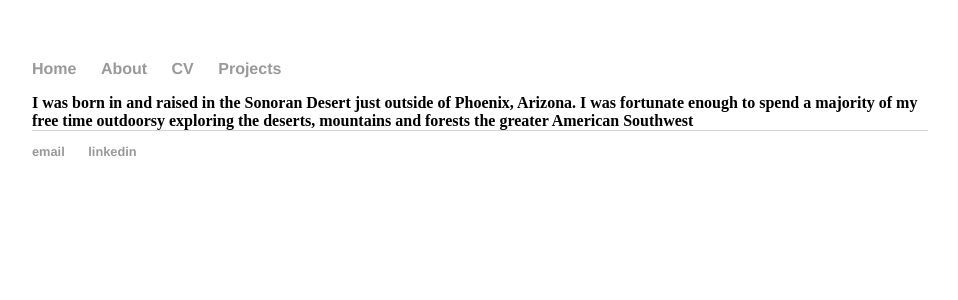
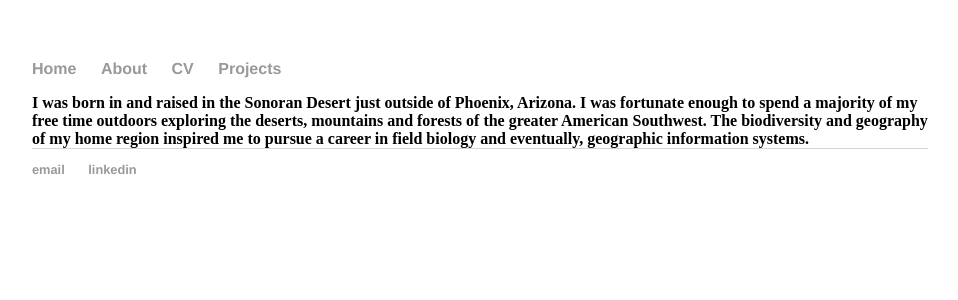
Before and after one commit to codywoody10/codywoody10.github.io, a Jekyll site: the page about.index.html, which Jekyll copies as it is, in a window 1280 px wide. Shown: the top 300 px of the page, without its empty margins (160-1118 px from the left). Built offline with Jekyll 4.4.1, drawn with Linux system fonts in a browser that asks for light colours.

Commit message:
Update about.index.html

```diff
--- a/about.index.html
+++ b/about.index.html
@@ -16,7 +16,7 @@
 		</nav>
 		<div class="container">
     		<div class="blurb">
-			<b> I was born in and raised in the Sonoran Desert just outside of Phoenix, Arizona. I was fortunate enough to spend a majority of my free time outdoorsy exploring the deserts, mountains and forests the greater American Southwest </b>
+			<b> I was born in and raised in the Sonoran Desert just outside of Phoenix, Arizona. I was fortunate enough to spend a majority of my free time outdoors exploring the deserts, mountains and forests of the greater American Southwest. The biodiversity and geography of my home region inspired me to pursue a career in field biology and eventually, geographic information systems. </b>
     		</div><!-- /.blurb -->
 		</div><!-- /.container -->
 		<footer>
```
